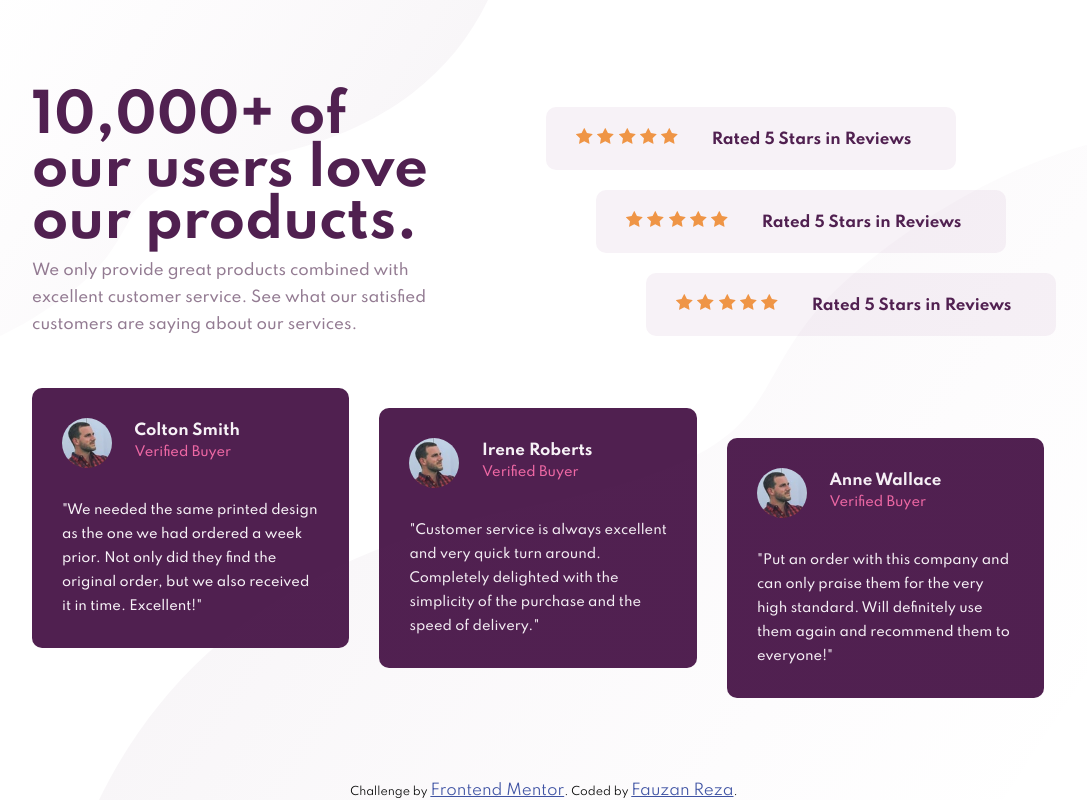
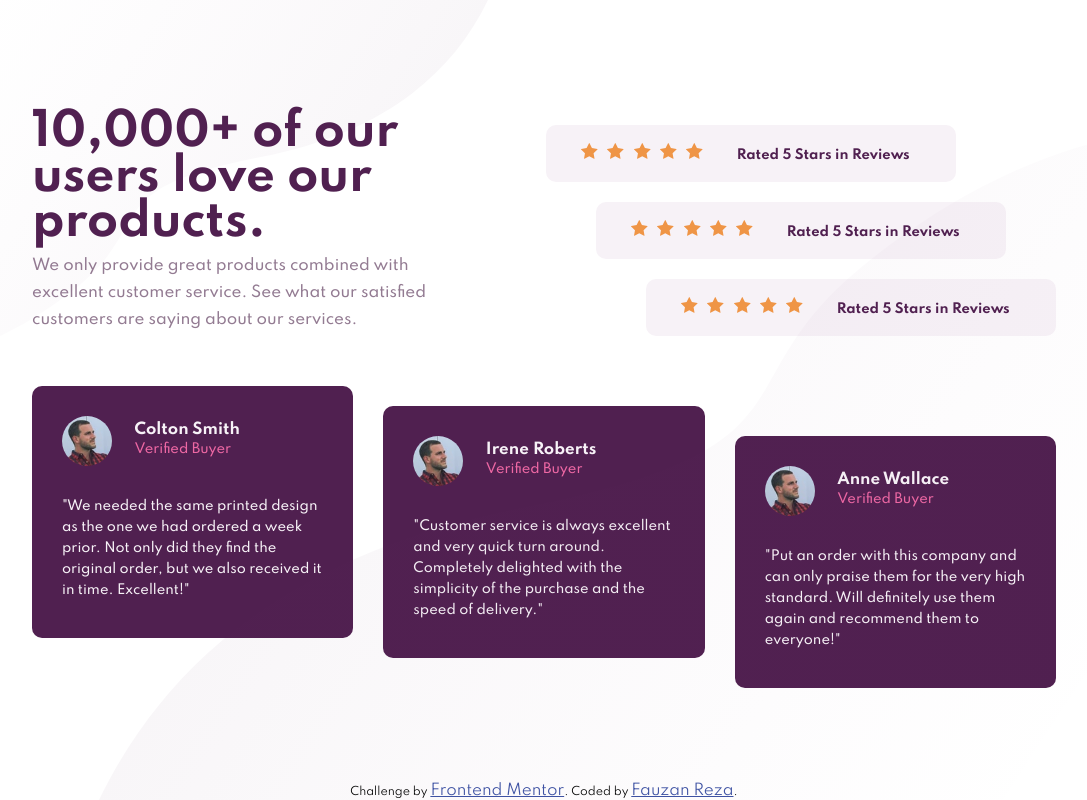
Before and after one commit to codebyfauzan/social-proof-section, a plain HTML site: page index.html in a window 1280 px wide. Shown: the whole page, without its empty margins (96-1183 px from the left). Drawn offline with Linux system fonts and the light colour scheme.

Commit message:
size fixing

```diff
--- a/style.css
+++ b/style.css
@@ -28,20 +28,6 @@ body {
     background: url("images/bg-pattern-top-mobile.svg") no-repeat left top,
     url("images/bg-pattern-bottom-mobile.svg") no-repeat right bottom;
 }
-/* .bg-top {
-    filter: drop-shadow(5px 5px 0px black);
-    position: absolute;
-    z-index: 10;
-    top: 0;
-    left: 0;
-}
-.bg-bottom {
-    filter: drop-shadow(5px 5px 0px black);
-    position: absolute;
-    z-index: 10;
-    bottom: -10%;
-    right: 0;
-} */
 
 /* Container */
 .container {
@@ -99,6 +85,7 @@ body {
 main {
     display: flex;
     flex-direction: column;
+    justify-content: space-between;
 }
 
 main .review-item {
@@ -126,7 +113,7 @@ main .review-item figure figcaption p {
 }
 
 main .review-item p {
-    line-height: 1.6rem;
+    line-height: 1.4rem;
     font-size: 13px;
     font-weight: 500;
 }
@@ -169,10 +156,10 @@ main .review-item p {
     }
 
     #title h1 {
-        font-size: 3.5rem;
+        font-size: 3rem;
         text-align: left;
         margin-bottom: 0.5rem;
-        line-height: 3.5rem;
+        line-height: 3rem;
     }
 
     #title p {
@@ -187,7 +174,7 @@ main .review-item p {
 
     #rating ul li {
         display: block;
-        padding: 1.4rem 0 1.4rem 2rem;
+        padding: 1.2rem 0 1.2rem 2rem;
         width: 80%;
         float: right;
     }
@@ -207,15 +194,23 @@ main .review-item p {
         margin: 0 2rem 0 0;
     }
 
+    #rating ul li h4 {
+        font-size: 13px;
+    }
+
+    #rating ul li .icons img {
+        margin-left: 5px;
+    }
+
     /* Main */
     main {
-        display: inline-block;
+        flex-direction: row;
         margin-top: 40px;
     }
 
     main .review-item {
-        float: left;
-        width: 31%;
+        width: 32%;
+        height: 80%;
         text-align: left;
         padding: 2rem;
     }
```
